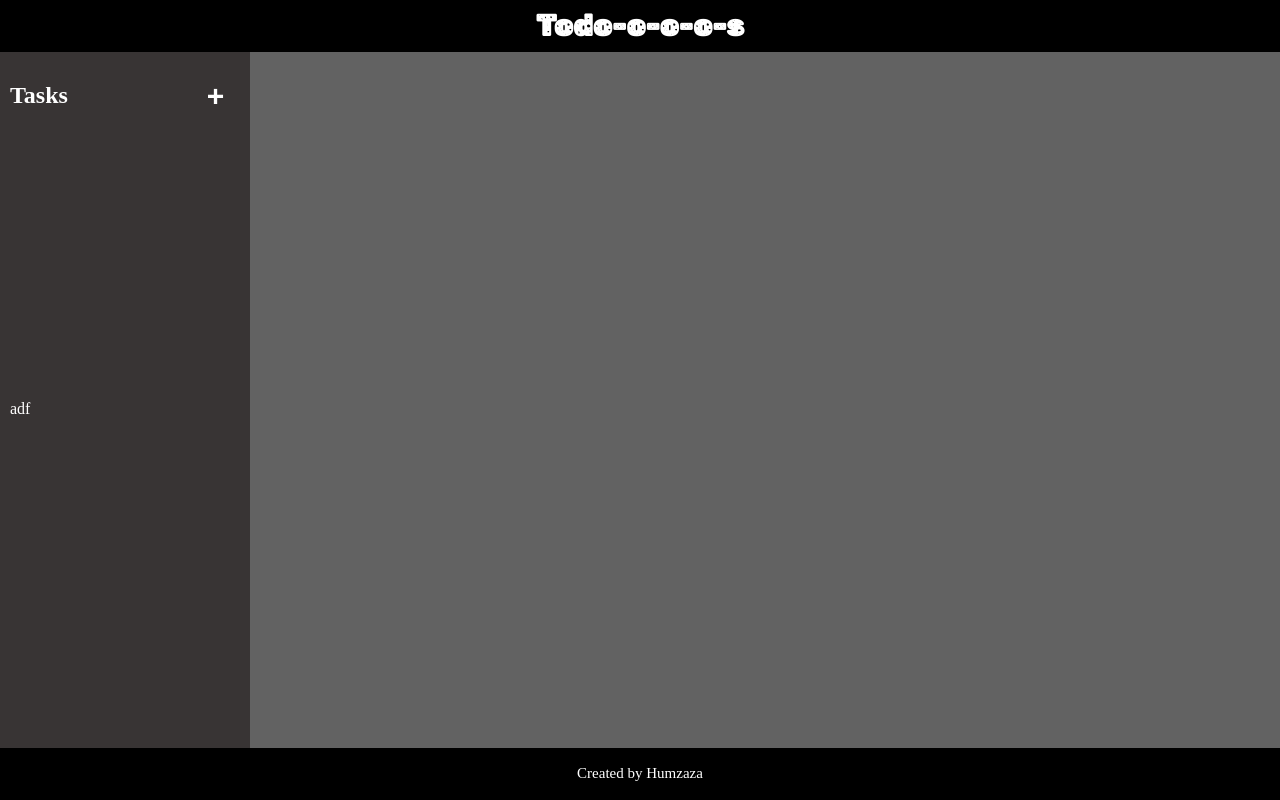
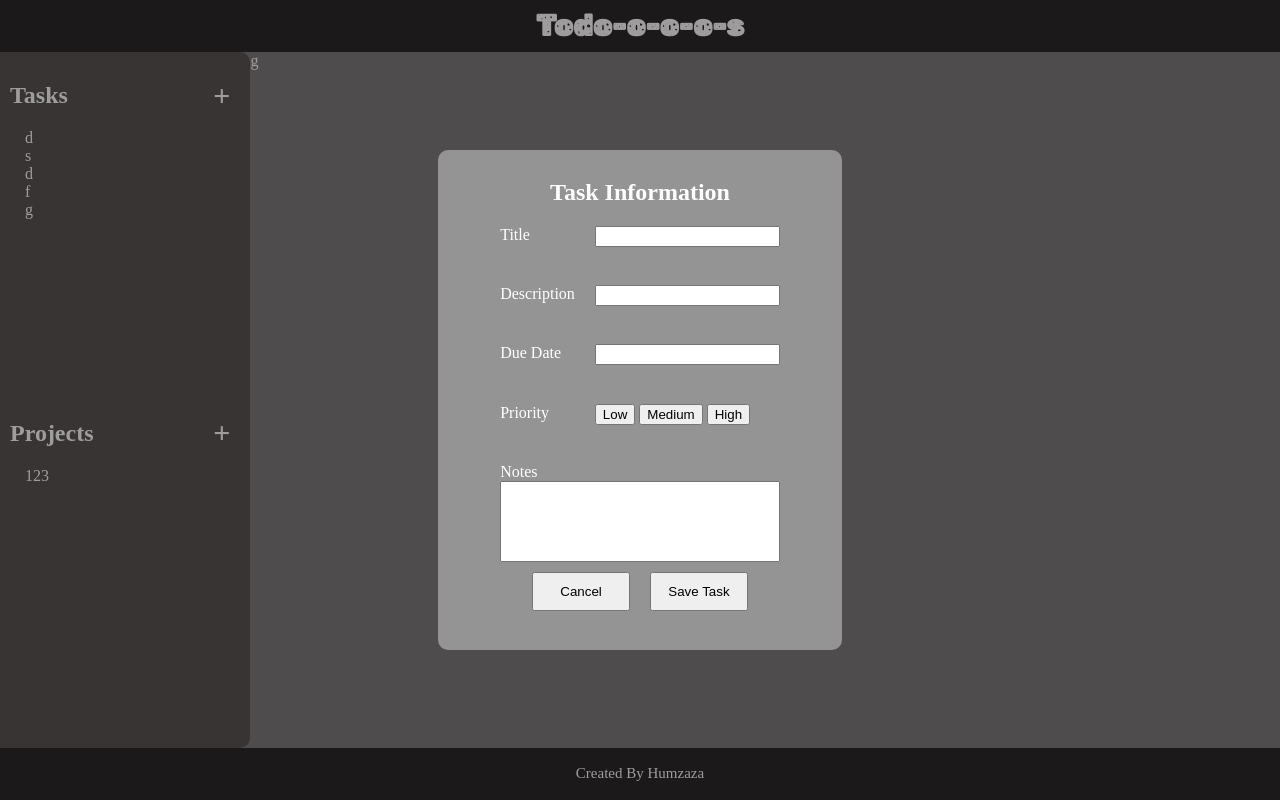
Before and after one commit to Humzaza/Todo_List, a website built with webpack: page dist/index.html in a window 1280 px wide. Built offline with Linux system fonts and the light colour scheme.

Commit message:
Fixed: taskDiv layout Organized: styling files Added: confirmation buttons to taskDiv

```diff
--- a/src/component/content/contentLeft/AddingTasks/addingTasks.css
+++ b/src/component/content/contentLeft/AddingTasks/addingTasks.css
@@ -1,6 +1,57 @@
+.dimScreen {
+    position: absolute;
+    width: 100%;
+    height: 100%;
+    background-color: rgba(56, 52, 52, 0.486);
+    display: flex;
+    justify-content: center;
+    align-items: center;
+}
+
 .infoDiv {
-    width: 40%;
+    width: 30%;
     height: 60%;
-    background-color: white;
+    background-color: rgb(148, 148, 148);
+    padding: 10px;
+    border-radius: 10px;
+    display: flex;
+    flex-direction: column;
+    justify-content: center;
+    align-items: center;
+    /* overflow: scroll; */
+}
 
+.infoDivForm {
+    display: grid;
+    column-gap: 20px;
+    grid-template-columns: 0.5fr 2fr;
+    grid-template-rows: repeat(6, 0.6fr);
 }
+
+.notesDiv {
+    display: flex;
+    flex-direction: column;
+    grid-area: 5 / 1 / 6 / 3;
+}
+
+.infoTitle {
+    margin: 0 0 20px 0;
+}
+
+.submitDiv {
+    grid-area: 6 / 1 / 7 / 3;
+    display: flex;
+    justify-content: center;
+    align-items: center;
+    gap: 20px;
+}
+
+.submitBtn {
+    height: 65%;
+    width: 35%;
+}
+
+#notes {
+    resize: none;
+    overflow-y: scroll;
+}
--- a/src/component/content/contentLeft/contentLeft.css
+++ b/src/component/content/contentLeft/contentLeft.css
@@ -0,0 +1,38 @@
+.leftContent {
+    width: 18%;
+    background-color: rgb(56, 52, 52);
+    display: grid;
+    grid-template-rows: 1fr 1fr;
+    padding: 10px;
+    border-radius: 0 10px 10px 0;
+}
+
+.taskList, .projectList {
+    padding: 0 0 0 15px;
+}
+
+.taskAdd, .projectAdd {
+    display: flex;
+    justify-content: space-between;
+    align-items: center;
+    padding: 0 10px 0 0;
+}
+.add {
+    font-size: 30px;
+    font-weight: 900;
+    background-color: rgb(56, 52, 52);
+    color: white;
+    border: none;
+    display: flex;
+    justify-content: center;
+    align-items: center;
+}
+
+.add:hover {
+    cursor: pointer;
+    color: rgb(174, 173, 173);
+}
+
+.add:active {
+    font-weight: 700;
+}
--- a/src/component/content/contentRight/contentRight.css
+++ b/src/component/content/contentRight/contentRight.css
@@ -0,0 +1,3 @@
+.rightContent {
+    width: 82%;
+}
--- a/src/component/content/contentRight/contentRight.js
+++ b/src/component/content/contentRight/contentRight.js
@@ -0,0 +1 @@
+import './contentRight.css';
--- a/src/component/footer/footer.css
+++ b/src/component/footer/footer.css
@@ -3,4 +3,6 @@
     justify-content: center;
     align-items: center;
     font-size: 15px;
+    background-color: black;
+
 }
--- a/src/index.js
+++ b/src/index.js
@@ -5,6 +5,6 @@
 import content from './component/content/content';
 import footer from './component/footer/footer';
 
-header();
-content();
-footer();
+// header();
+// content();
+// footer();
--- a/src/style.css
+++ b/src/style.css
@@ -1,4 +1,3 @@
-
 @font-face {
     font-family: 'TitanOne';
     src: url('./fonts/RubikMoonrocks-Regular.woff') format('woff'),
@@ -15,73 +14,9 @@
 
 }
 
-
 .layout {
     height: 100%;
     display: grid;
     grid-template-rows: 0.3fr 4fr 0.3fr;
     color: white;
 }
-
-/* header {
-    background-color: black;
-    color: white;
-    font-size: 30px;
-    font-weight:700;
-    font-family: 'TitanOne';
-    display: flex;
-    justify-content: center;
-    align-items: center;
-} */
-
-/* .content {
-    background-color: rgb(98, 98, 98);
-    display: flex;
-    padding: 15px;
-} */
-
-.leftContent {
-    width: 18%;
-    background-color: rgb(56, 52, 52);
-    display: grid;
-    grid-template-rows: 1fr 1fr;
-    padding: 10px;
-}
-
-.rightContent {
-    width: 82%;
-}
-
-footer {
-    background-color: black;
-}
-
-.taskList, .projectList {
-    padding: 0 0 0 15px;
-}
-
-.taskAdd, .projectAdd {
-    display: flex;
-    justify-content: space-between;
-    align-items: center;
-    padding: 0 10px 0 0;
-}
-.add {
-    font-size: 30px;
-    font-weight: 900;
-    background-color: rgb(56, 52, 52);
-    color: white;
-    border: none;
-    display: flex;
-    justify-content: center;
-    align-items: center;
-}
-
-.add:hover {
-    cursor: pointer;
-    color: rgb(174, 173, 173);
-}
-
-.add:active {
-    font-weight: 700;
-}
```
Also changed, not shown: dist/index.html, dist/main.js.
